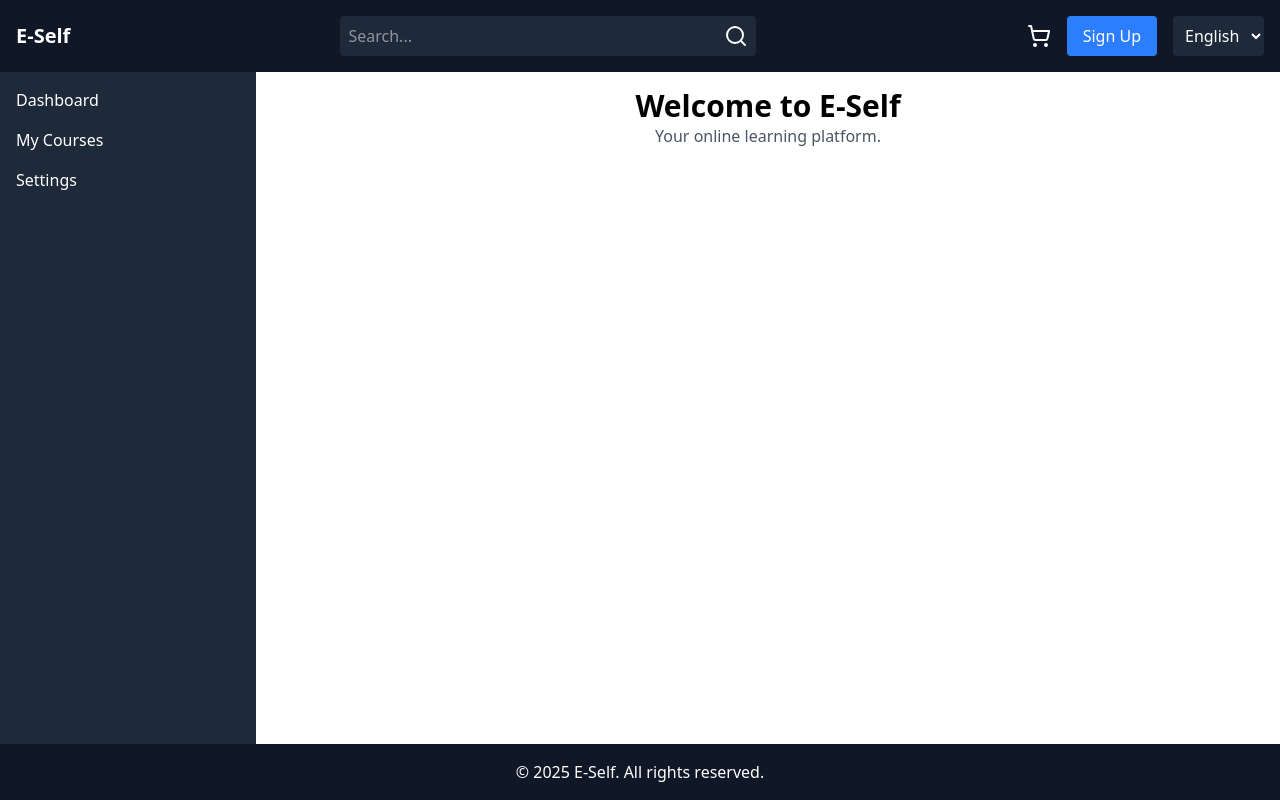
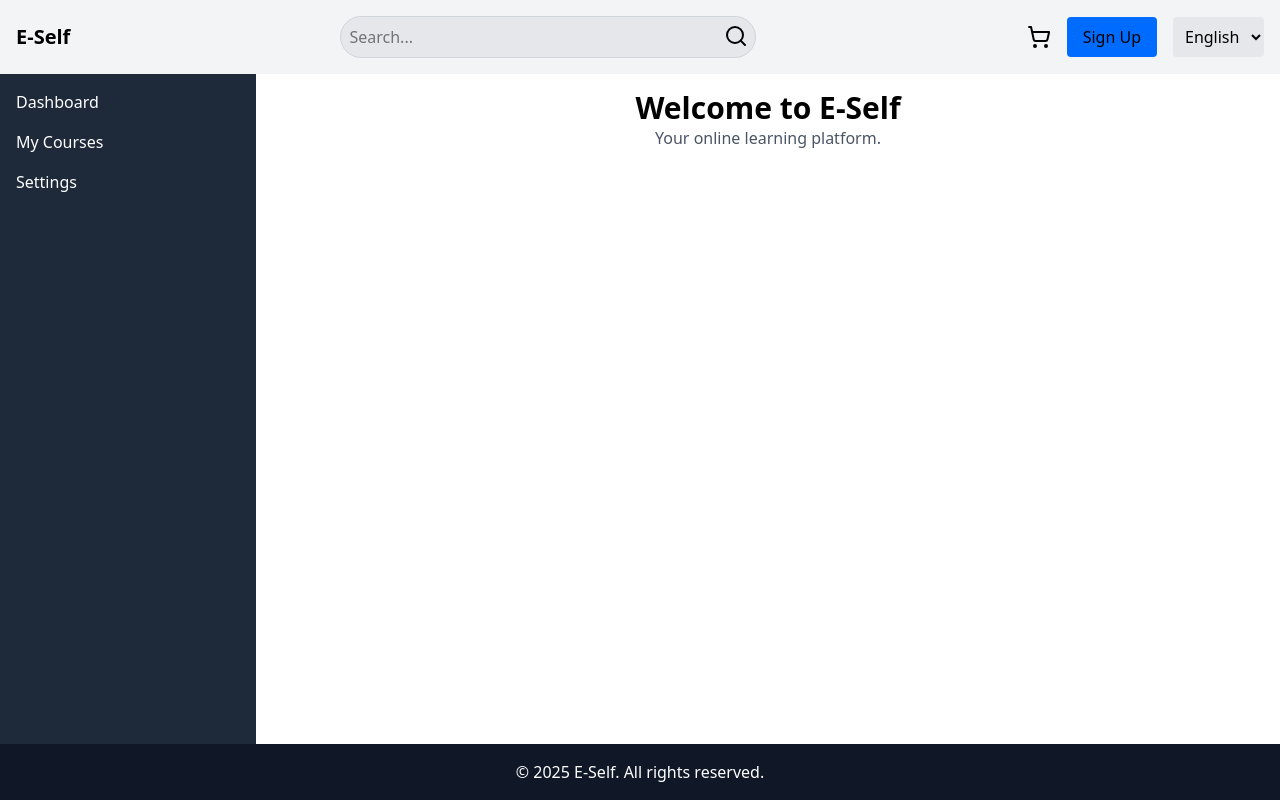
Before and after one commit to NegedeTekleyes/E-self-Lerning, a Next.js app in the folder e-self/: page / in a window 1280 px wide. Built offline with nearby package versions, Linux system fonts and the light colour scheme.

Commit message:
modfy the header

```diff
--- a/e-self/app/(components)/Header.tsx
+++ b/e-self/app/(components)/Header.tsx
@@ -13,7 +13,7 @@ const Header = () => {
   const handleLanguageChange = (lang: string) => setLanguage(lang);
 
   return (
-    <header className="flex items-center justify-between p-4 bg-gray-900 text-white">
+    <header className="flex items-center justify-between p-4 bg-gray-100 text-black">
       {/* Logo */}
       <div className="text-xl font-bold cursor-pointer" onClick={() => router.push("/")}>
         E-Self
@@ -26,7 +26,7 @@ const Header = () => {
           value={search}
           onChange={(e) => setSearch(e.target.value)}
           placeholder="Search..."
-          className="w-full p-2 rounded bg-gray-800 text-white"
+          className="w-full p-2 rounded-full bg-gray-200 text-black border border-gray-300 focus:outline-none focus:ring-2 focus:ring-[#006CFF]"
         />
         {search && (
           <X className="absolute right-10 top-2 cursor-pointer" onClick={handleClearSearch} />
@@ -41,14 +41,16 @@ const Header = () => {
 
         {/* Signup/Login */}
         <Link href="/signup">
-          <button className="bg-blue-500 px-4 py-2 rounded">Sign Up</button>
+          <button className="bg-[#006CFF] px-4 py-2 rounded transition-all duration-300 hover:bg-[#339CFF]">
+            Sign Up
+          </button>
         </Link>
 
         {/* Language Switcher */}
         <select
           value={language}
           onChange={(e) => handleLanguageChange(e.target.value)}
-          className="bg-gray-800 text-white p-2 rounded"
+          className="bg-gray-200 text-black p-2 rounded"
         >
           <option value="en">English</option>
           <option value="am">አማርኛ</option>
--- a/e-self/package.json
+++ b/e-self/package.json
@@ -15,7 +15,7 @@
   },
   "dependencies": {
     "lucide-react": "^0.479.0",
-    "next": "15.2.2",
+    "next": "^15.2.2",
     "react": "^19.0.0",
     "react-dom": "^19.0.0"
   },
```
Also changed, not shown: 1 other file (tests, documents, lock files or other folders).
